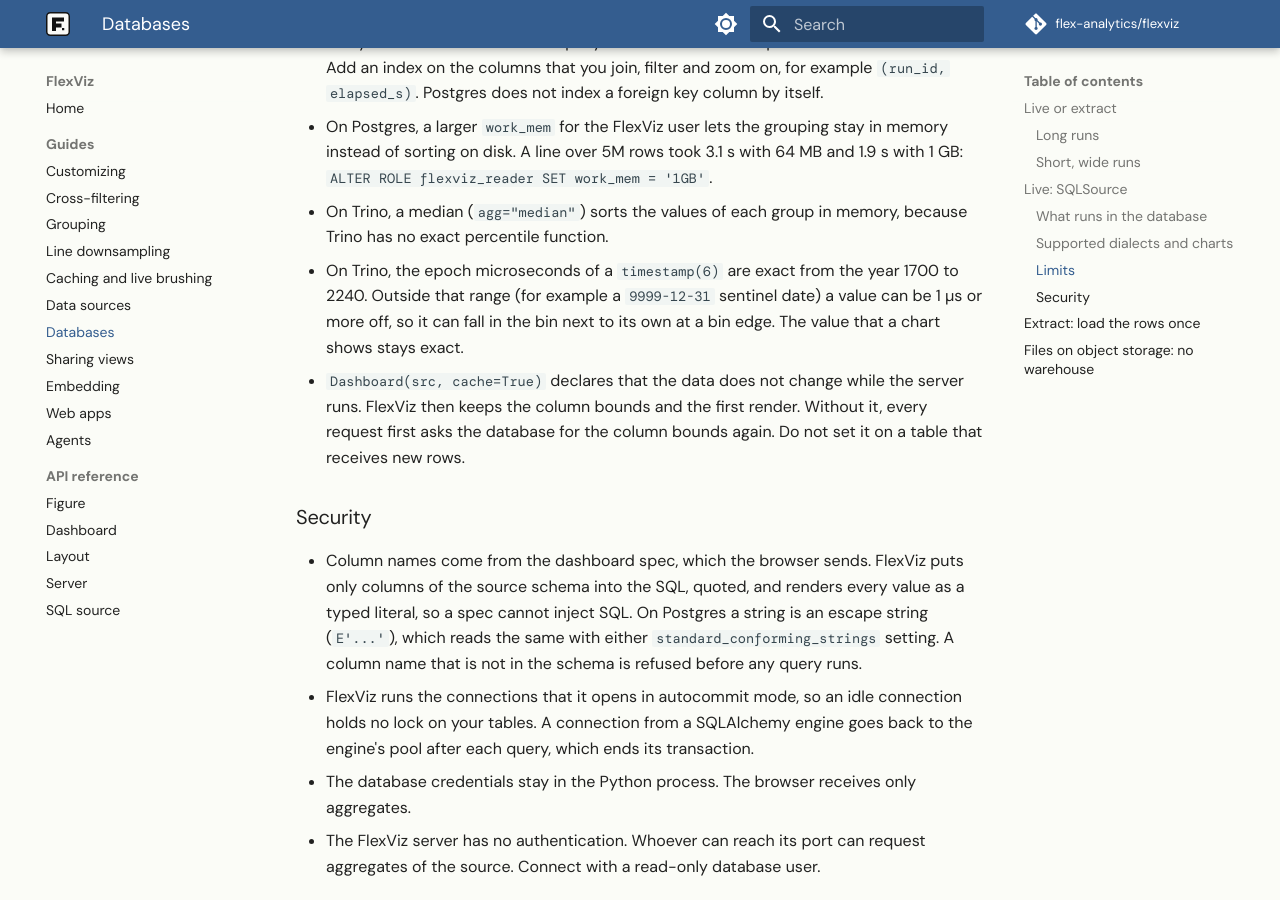
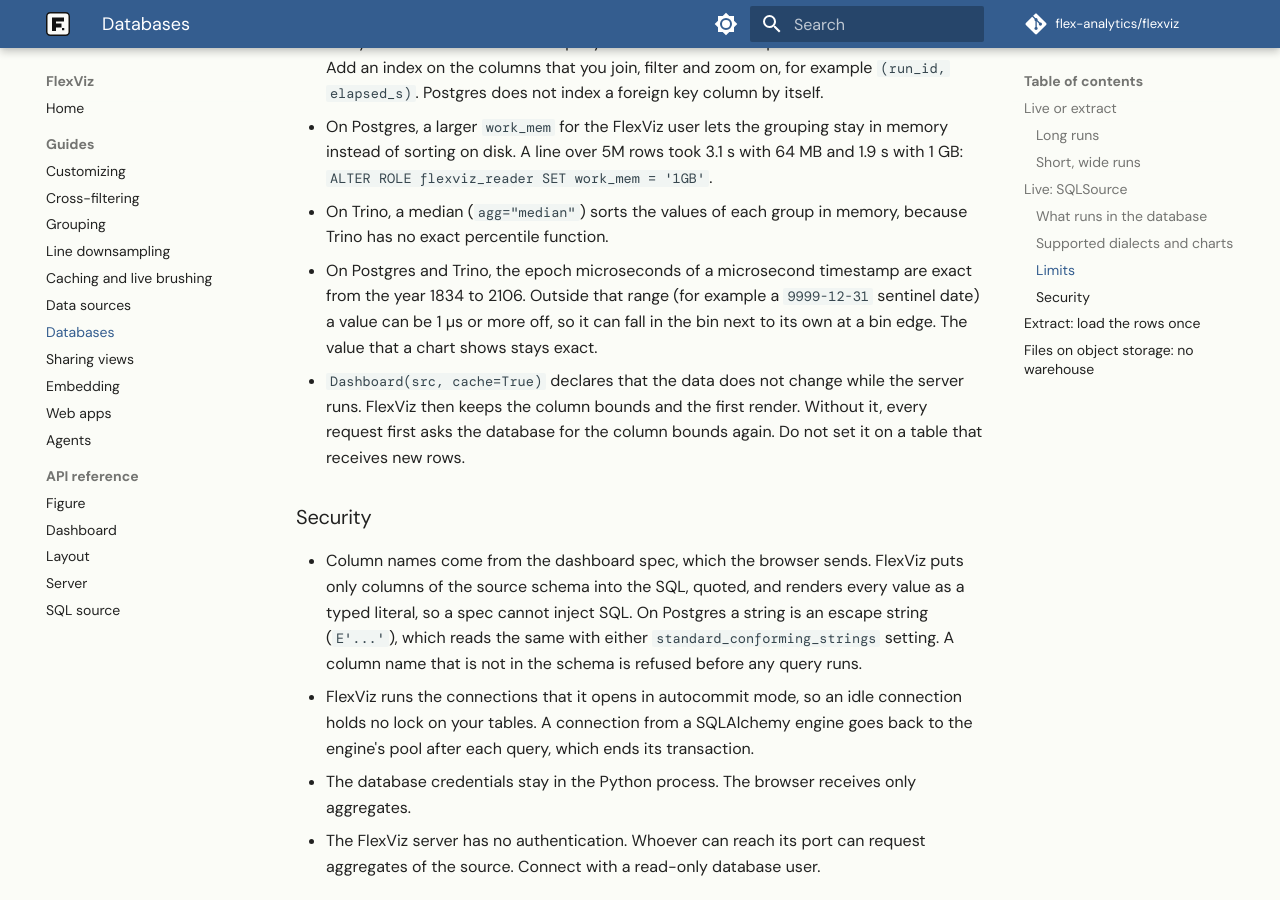
Before and after one commit to flex-analytics/flexviz, an MkDocs documentation site: the page built from docs/guides/databases.md, in a window 1280 px wide and 900 px high, scrolled down 5959 px. Built offline with MkDocs 1.6.1 and Material for MkDocs 9.7.7, drawn with Linux system fonts in a browser that asks for light colours; some web fonts are replaced; comment, search, counter and statistics services are not loaded; some of the changed text lies outside the part shown.

Commit message:
fix(sql): give the true exact range of the Trino epoch microseconds and test inside it

```diff
--- a/docs/guides/databases.md
+++ b/docs/guides/databases.md
@@ -186,8 +186,8 @@ with these exceptions:
 - On Postgres, a sum of 64-bit integers is exact only up to 2**53.
 - On Postgres, the minimum and the maximum of a text column follow the
   collation of the database.
-- On Trino, a microsecond timestamp bins exactly only from the year 1700 to
-  2240 (see Limits).
+- On Postgres and Trino, a microsecond timestamp bins exactly only from the
+  year 1834 to 2106 (see Limits).
 
 The test suite compares the two for every supported chart on DuckDB, Postgres,
 ClickHouse and Trino.
@@ -228,10 +228,11 @@ have, gives an error when you add the chart, in your own code.
   `ALTER ROLE flexviz_reader SET work_mem = '1GB'`.
 - On Trino, a median (`agg="median"`) sorts the values of each group in
   memory, because Trino has no exact percentile function.
-- On Trino, the epoch microseconds of a `timestamp(6)` are exact from the
-  year 1700 to 2240. Outside that range (for example a `9999-12-31`
-  sentinel date) a value can be 1 µs or more off, so it can fall in the bin
-  next to its own at a bin edge. The value that a chart shows stays exact.
+- On Postgres and Trino, the epoch microseconds of a microsecond timestamp
+  are exact from the year 1834 to 2106. Outside that range (for example a
+  `9999-12-31` sentinel date) a value can be 1 µs or more off, so it can fall
+  in the bin next to its own at a bin edge. The value that a chart shows stays
+  exact.
 - `Dashboard(src, cache=True)` declares that the data does not change while the
   server runs. FlexViz then keeps the column bounds and the first render.
   Without it, every request first asks the database for the column bounds
```
Also changed, not shown: Architecture.md (+5 -2 lines), 2 other files.
